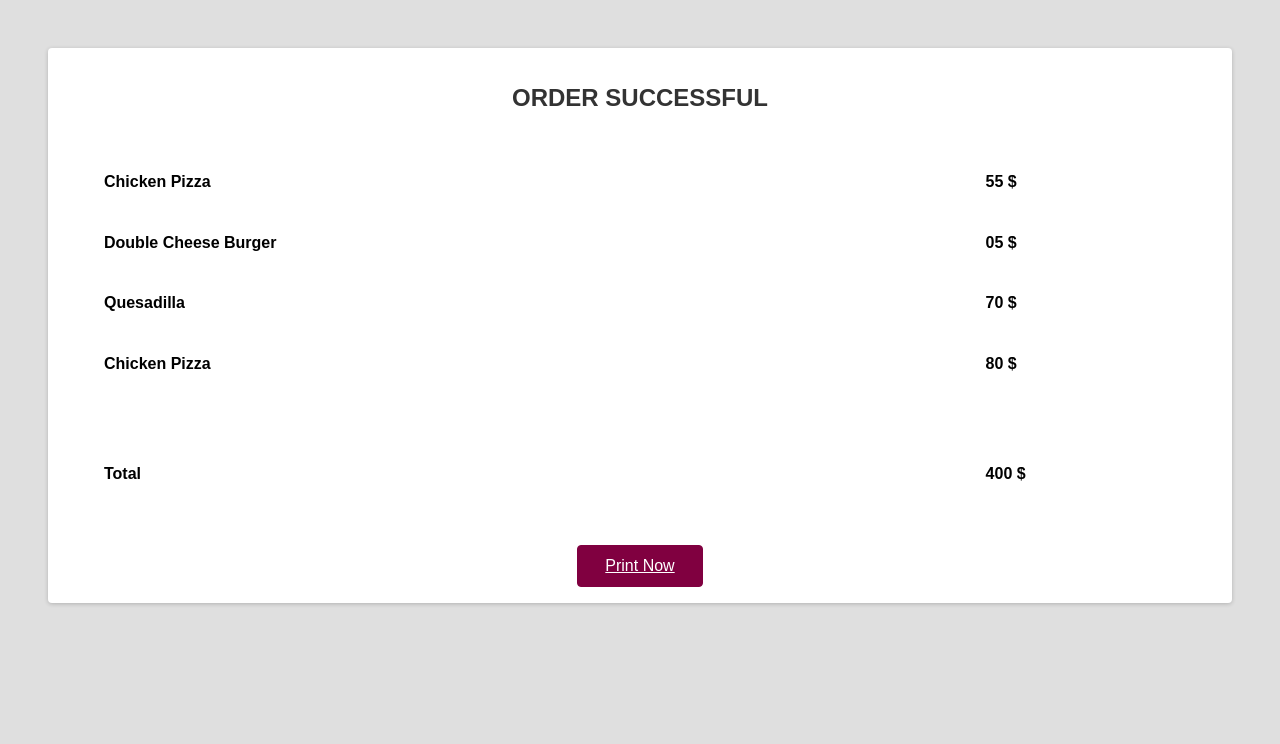
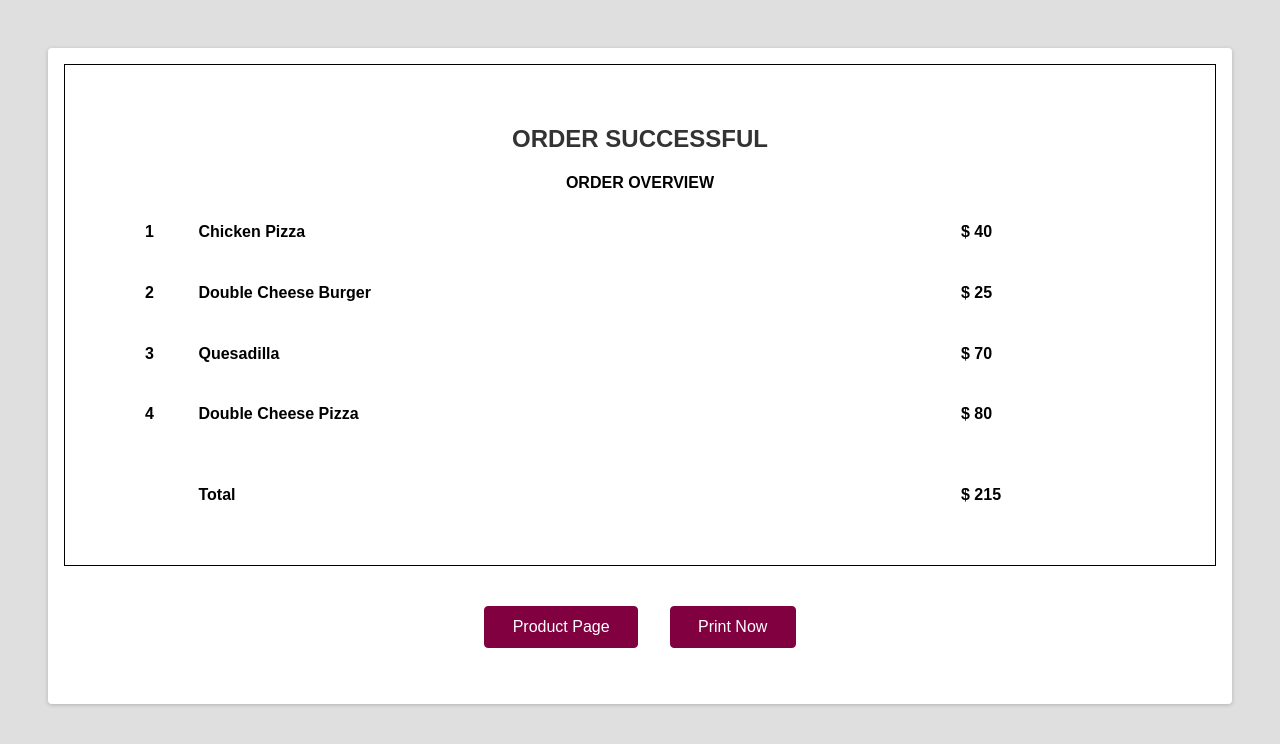
Before and after one commit to supremvanam/Qrder-Frontend, a React (Create React App) app: page /pay in a window 1280 px wide. Shown: the top 744 px of the page. Built offline with nearby package versions, Linux system fonts and the light colour scheme; data requests are answered from the project's data file.

Commit message:
Updated files accoring to API and added dummy API to test the front End

```diff
--- a/package.json
+++ b/package.json
@@ -6,6 +6,9 @@
     "@testing-library/jest-dom": "^5.16.0",
     "@testing-library/react": "^11.2.7",
     "@testing-library/user-event": "^12.8.3",
+    "axios": "^0.24.0",
+    "concurrently": "^6.4.0",
+    "json-server": "^0.17.0",
     "react": "^17.0.2",
     "react-dom": "^17.0.2",
     "react-router-dom": "^6.0.2",
@@ -14,6 +17,8 @@
   },
   "scripts": {
     "start": "react-scripts start",
+    "json-server": "json-server src/Models/db.json --host 127.0.0.1 --port 3003",
+    "dev": "concurrently \"npm start\" \"npm run json-server\"",
     "build": "react-scripts build",
     "test": "react-scripts test",
     "eject": "react-scripts eject"
--- a/src/App.js
+++ b/src/App.js
@@ -2,17 +2,16 @@ import React from "react";
 import Product from "./components/Product";
 import CartItem from "./components/CartItem";
 import OrderItem from "./components/OrderItem";
-import PrintData from "./components/PrintData";
 import { BrowserRouter as Router,Routes ,Route } from 'react-router-dom';
 
 function App() {
   return (
     <Router>
     <Routes>
-        <Route path='/' element={ <Product />} />
-        <Route path='/cart' element={ <CartItem />} />
-        <Route path='/pay' element={ <OrderItem />} />
-        <Route path='/print' element={ <PrintData />} />
+        <Route path='/' element={ <Product /> } />
+        <Route path='/cart' element={ <CartItem /> } />
+        <Route path='/pay' element={ <OrderItem /> } />
+        {/* <Route path='/print' element={ <PrintData />} /> */}
     </Routes>
     </Router>
 
--- /dev/null
+++ b/src/Controller/api.js
@@ -0,0 +1,22 @@
+import axios from 'axios';
+
+
+const url = "http://127.0.0.1:3003/order";
+
+export const getAllOrder = async (id) => {
+    id = id || '';
+    return await axios.get(`${url}/${id}`);
+}
+
+// export const addUser = async (user) => {
+//     return await axios.post(url,user);
+// }
+
+// export const editUser = async (id, user) => {
+//     return await axios.put(`${url}/${id}`,user);
+// }
+
+
+// export const deleteUser = async (id) => {
+//     return await axios.delete(`${url}/${id}`);
+// }
--- /dev/null
+++ b/src/Models/db.json
@@ -0,0 +1,32 @@
+{
+    "order": [
+      {
+        "name": "Chicken Pizza",
+        "productid": 11,
+        "price": 40,
+        "quantity": 2,
+        "id": 1
+      },
+      {
+        "name": "Double Cheese Burger",
+        "productid": 25,
+        "price": 25,
+        "quantity": 2,
+        "id": 2
+      },
+      {
+        "name": "Quesadilla",
+        "productid": 9,
+        "price": 70,
+        "quantity": 8,
+        "id": 3
+      },
+      {
+        "name": "Double Cheese Pizza",
+        "productid": 16,
+        "price": 80,
+        "quantity": 3,
+        "id": 4
+      }
+    ]
+  }
--- a/src/components/CartItem.js
+++ b/src/components/CartItem.js
@@ -1,18 +1,35 @@
-import React from "react";
+import React, { useEffect, useState } from 'react';
 import CartSingleItem from "./CartSingleItem";
+import { getAllOrder } from '../Controller/api';
 import { NavLink } from 'react-router-dom';
 
 function CartItem() {
+
+  const [order, setOrder] = useState([]);
+    useEffect(() => {
+      getOrders();
+    }, [])
+
+    const getOrders = async () =>{
+        const response = await getAllOrder();
+        //console.log(response.data);
+        setOrder(response.data);
+    }
+
   return (
     <div className="card">
         <h2 style={{marginBottom:"40px",textAlign:"center"}}>CART</h2>
-        <CartSingleItem itemTitle="Chicken Pizza" itemPrice="55 $" />
-        <CartSingleItem itemTitle="Double Cheese Burger" itemPrice="05 $" />
-        <CartSingleItem itemTitle="Quesadilla" itemPrice="70 $" />
-        <CartSingleItem itemTitle="Chicken Pizza" itemPrice="80 $" />
+
+        {
+            order.map((data) => (
+              <CartSingleItem key={data.id} itemId={data.id} itemTitle={data.name} itemPrice={data.price} />
+            ))
+        }
+
         <div className="product-item" style={{marginTop:"50px"}}>
-            <h4 className="item-name">Total</h4>
-            <h4 className="item-price">400 $</h4>
+        <span className="item-id"></span>
+            <h4 className="item-name" style={{paddingLeft:"40px"}}>Total</h4>
+            <h4 className="item-price">$ { order.reduce((a,b) =>  a = a + b.price , 0 ) }</h4>
        </div>
         <div className="item-center" style={{marginTop:"40px"}}>
             <NavLink to="/pay" className="btn text-center"> Pay Now </NavLink>
--- a/src/components/CartSingleItem.js
+++ b/src/components/CartSingleItem.js
@@ -5,8 +5,9 @@ function CartSingleItem(props) {
   return (
     <>
       <div className="product-item">
+        <h4 className="item-id">{props.itemId}</h4>
         <h4 className="item-name">{props.itemTitle}</h4>
-        <h4 className="item-price">{props.itemPrice}</h4>
+        <h4 className="item-price">$ {props.itemPrice}</h4>
       </div>
     </>
   );
--- a/src/components/OrderItem.js
+++ b/src/components/OrderItem.js
@@ -1,22 +1,40 @@
-import React from "react";
+import React, { useEffect, useState } from 'react';
 import CartSingleItem from "./CartSingleItem";
+import { getAllOrder } from '../Controller/api';
 import { NavLink } from 'react-router-dom';
 
 function OrderItem() {
+  const [order, setOrder] = useState([]);
+  useEffect(() => {
+    getOrders();
+  }, [])
+
+  const getOrders = async () =>{
+      const response = await getAllOrder();
+      //console.log(response.data);
+      setOrder(response.data);
+  }
   return (
     <div className="card">
-        <h2 style={{marginBottom:"40px",textAlign:"center"}}>ORDER SUCCESSFUL</h2>
-      <CartSingleItem itemTitle="Chicken Pizza" itemPrice="55 $" />
-      <CartSingleItem itemTitle="Double Cheese Burger" itemPrice="05 $" />
-      <CartSingleItem itemTitle="Quesadilla" itemPrice="70 $" />
-      <CartSingleItem itemTitle="Chicken Pizza" itemPrice="80 $" />
-      <div className="product-item" style={{marginTop:"50px"}}>
-          <h4 className="item-name">Total</h4>
-          <h4 className="item-price">400 $</h4>
+        <div className='printme' style={{padding:"40px", border:"1px solid black"}}>
+            <h2 style={{marginBottom:"10px",textAlign:"center"}}>ORDER SUCCESSFUL</h2>
+            <h4 style={{marginBottom:"10px",textAlign:"center"}}>ORDER OVERVIEW</h4>
+            {
+                order.map((data) => (
+                  <CartSingleItem key={data.id} itemId={data.id} itemTitle={data.name} itemPrice={data.price} />
+                ))
+            }
+
+            <div className="product-item" style={{marginTop:"20px"}}>
+                <span className="item-id"></span>
+                <h4 className="item-name" style={{paddingLeft:"40px"}}>Total</h4>
+                <h4 className="item-price" >$ { order.reduce((a,b) =>  a = a + b.price , 0 ) }</h4>
+            </div>
        </div>
-      <div className="item-center" style={{marginTop:"40px"}}>
-          <NavLink to="/print" className="btn text-center"> Print Now </NavLink>
-        </div>
+       <div className="item-center no-printme" style={{marginTop:"40px",marginBottom:"40px"}}>
+          <NavLink to="/" className="btn text-center"> Product Page </NavLink>
+          <p onClick={() => window.print()} className="btn text-center"> Print Now </p>
+       </div>
     </div>
 
   );
--- a/src/components/PrintData.js
+++ /dev/null
@@ -1,26 +0,0 @@
-import React from "react";
-import CartSingleItem from "./CartSingleItem";
-import { NavLink } from 'react-router-dom';
-
-function PrintData() {
-  return (
-    <div className="card">
-        <h2 style={{marginBottom:"10px",textAlign:"center"}}>ORDER OVERVIEW</h2>
-        <p style={{marginBottom:"10px",textAlign:"center"}}>TABLE NO 7</p>
-      <CartSingleItem itemTitle="Chicken Pizza" itemPrice="55 $" />
-      <CartSingleItem itemTitle="Double Cheese Burger" itemPrice="05 $" />
-      <CartSingleItem itemTitle="Quesadilla" itemPrice="70 $" />
-      <CartSingleItem itemTitle="Chicken Pizza" itemPrice="80 $" />
-      <div className="product-item" style={{marginTop:"50px"}}>
-          <h4 className="item-name">Total Price</h4>
-          <h4 className="item-price">400 $</h4>
-       </div>
-      <div className="item-center" style={{marginTop:"40px"}}>
-          <NavLink to="/" className="btn text-center"> Print Now </NavLink>
-        </div>
-    </div>
-
-  );
-}
-
-export default PrintData;
--- a/src/index.css
+++ b/src/index.css
@@ -11,6 +11,10 @@ body {
 h1,
 h2 {
   color: #333333;
+}
+
+a{
+  text-decoration: none;
 }
 
 .btn {
@@ -62,14 +66,19 @@ h2 {
   display: flex;
 
 }
+.product-item .item-id{
+  padding-left: 40px;
+  width: 5%;
+}
 .product-item .item-name{
   padding-left: 40px;
-  width: 80%;
+  width: 75%;
   float: left;
 }
 
 .product-item .item-price{
   padding-right: 40px;
+  width: 20%;
   float: right;
 }
 
@@ -99,3 +108,8 @@ h2 {
   top: 0;
   left: 0;
 }
+
+@media print {
+    .no-printme  { display: none;}
+    .printme  { display: block;}
+}
```
Also changed, not shown: src/Model/Database.js (deleted), 1 other file (tests, documents, lock files or other folders).
